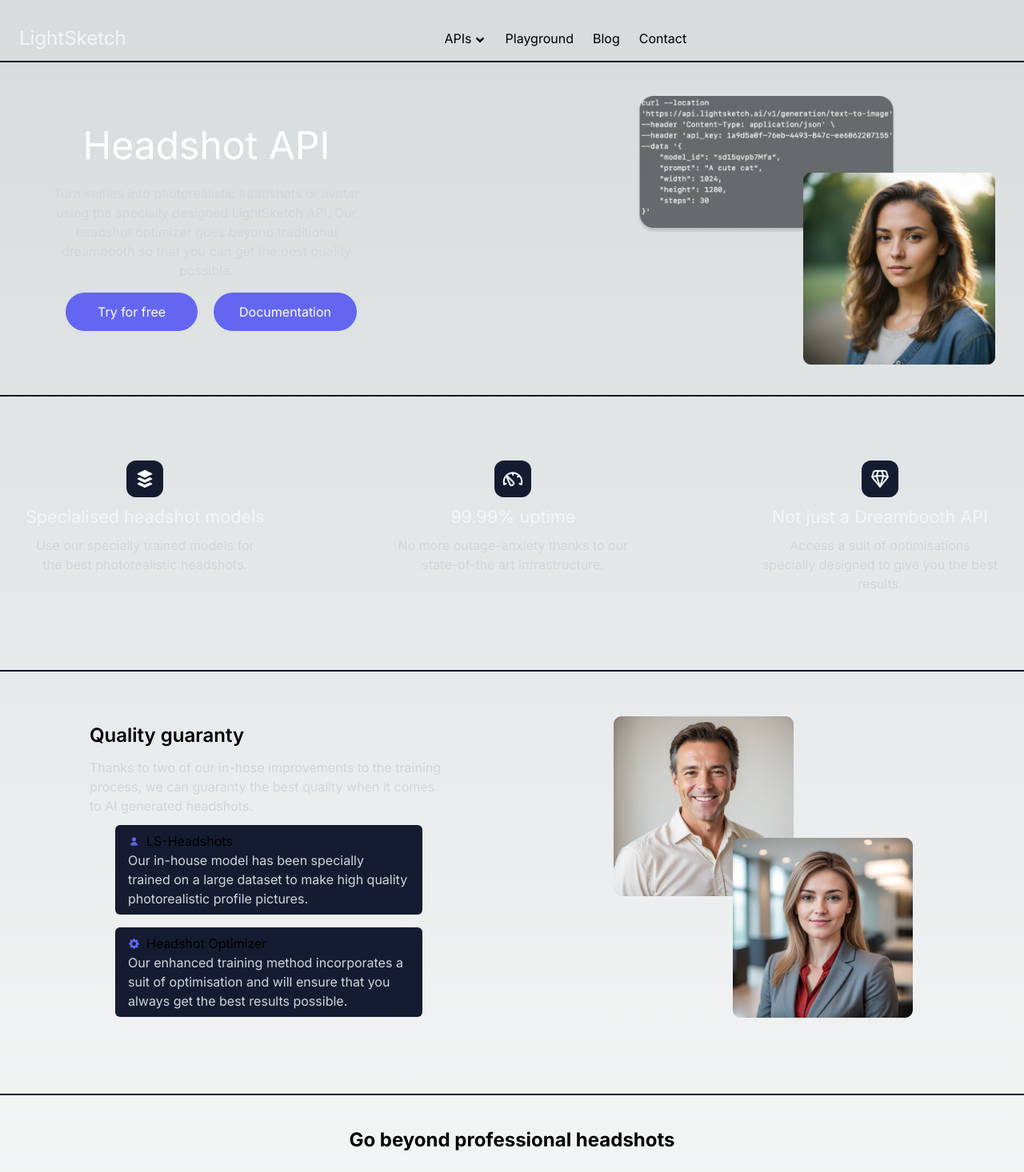
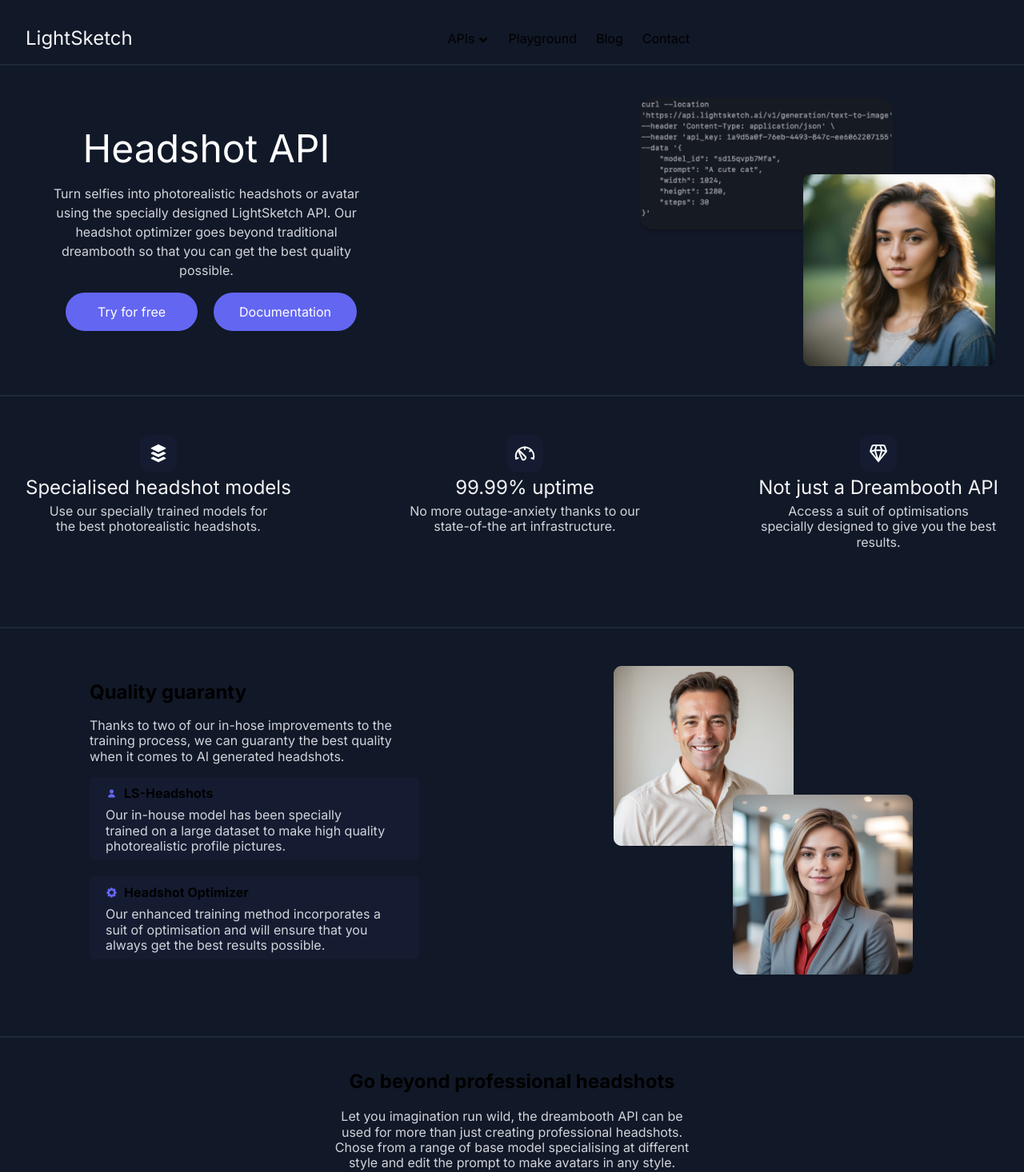
Before and after one commit to Fr0stm0urn3/lightsketch, a Next.js app: page / in a window 1280 px wide. Shown: the top 1466 px of the page at 80% size. Built offline with nearby package versions, Linux system fonts and the light colour scheme.

Commit message:
Slight adjustments for each component

```diff
--- a/app/globals.css
+++ b/app/globals.css
@@ -18,8 +18,7 @@
 
 body {
   color: rgb(var(--foreground-rgb));
-  background: linear-gradient(to bottom, transparent, rgb(var(--background-end-rgb)))
-    rgb(var(--background-start-rgb));
+  background: #111827;
   overflow-x: hidden;
 }
 
--- a/components/AIFeatures.tsx
+++ b/components/AIFeatures.tsx
@@ -40,13 +40,14 @@
 const AIFeatures = () => {
   return (
     <>
-      <div className="border border-slate-900 mt-10" />
+      <div className="border border-slate-800 container mx-auto mt-10" />
+      <div className="border border-slate-800 container mx-auto mt-[0.32px]" />
       <article className="container mx-auto flex flex-col justify-around items-center mt-12 lg:gap-56 lg:flex-row">
         <div className="space-y-5">
-          <h3 className="text-2xl max-w-sm lg:max-w-md -mb-2">
+          <h3 className="text-2xl max-w-sm lg:max-w-md -mb-2 font-bold leading-[29.05px]">
             Access a suit of powerful AI features{" "}
           </h3>
-          <p className="max-w-[330px] lg:max-w-[400px] text-gray-300">
+          <p className="max-w-[330px] lg:max-w-[400px] text-gray-300 text-base leading-[19.36px]">
             Our image generation API is composed of a suit of endpoints with powerful AI
             features. This gives you the flexibility to build you own image generation
             pipeline with the most up to date technology.{" "}
@@ -108,7 +109,8 @@
           priority
         />
       </article>
-      <div className="border border-slate-900 mt-20" />
+      <div className="border border-slate-800 container mx-auto mt-20" />
+      <div className="border border-slate-800 container mx-auto mt-[0.32px]" />
     </>
   )
 }
--- a/components/GenerationModel.tsx
+++ b/components/GenerationModel.tsx
@@ -3,10 +3,10 @@
     <>
       <div className="border border-t-0 border-slate-900 mt-4" />
       <section className="container mx-auto text-center space-y-6 mt-6 px-4">
-        <h3 className="max-w-md mx-auto lg:max-w-lg text-2xl">
+        <h3 className="w-[334px] mx-auto lg:max-w-lg text-2xl leading-[29.05px]">
           Access all the best image generation models
         </h3>
-        <p className="max-w-md text-gray-300 mx-auto text-xl lg:text-base">
+        <p className="text-gray-300 mx-auto w-[334px] lg:text-base leading-[19.36px]">
           We are constantly adding new models to the API for public access. You can also
           add your own model and keep them private.{" "}
         </p>
--- a/components/Hero.tsx
+++ b/components/Hero.tsx
@@ -10,13 +10,13 @@
 const Hero: React.FC<HeroProps> = ({ title, children, personImg }) => {
   return (
     <>
-      <div className="border border-slate-900 mt-3" />
+      <div className="border border-slate-800 mt-4 container mx-auto" />
       <header className="container justify-center md:mx-auto flex flex-col space-y-10  items-center lg:flex-row lg:space-y-0 lg:justify-between mt-20 lg:space-x-10 xl:space-x-72 2xl:space-x-[500px]">
         <div className="flex flex-col items-center mb-32 -mr-10 lg:mb-0 lg:ml-2 xl:ml-2 lg:mr-0  2xl:ml-2">
-          <h1 className="text-5xl w-[420px] lg:w-[500px] 2xl:min-w-[550px] text-white text-center mb-6 mx-auto">
+          <h1 className="text-5xl w-[420px] lg:w-[500px] 2xl:min-w-[550px] text-white text-center mb-5 mx-auto">
             {title}
           </h1>
-          <p className="text-gray-300 text-center w-[380px] lg:w-[406px] mx-auto text-lg lg:text-base">
+          <p className="text-gray-300 text-center w-[380px] lg:w-[406px] mx-auto text-lg lg:text-base leading-[19.36px]">
             {children}
           </p>
           <div className="flex justify-center gap-5 items-center lg:ml-3 mt-4 w-[370px]">
@@ -49,7 +49,7 @@
           />
         </div>
       </header>
-      <div className="border border-slate-900 mt-40 lg:mt-20" />
+      <div className="border border-slate-800 mt-44 lg:mt-20 container mx-auto " />
     </>
   )
 }
--- a/components/Models.tsx
+++ b/components/Models.tsx
@@ -7,10 +7,10 @@
   return (
     <>
       <article className="container mx-auto flex flex-col space-y-5 justify-center items-center text-center mt-10">
-        <h3 className="font-bold text-2xl max-w-[334px] lg:max-w-md">
+        <h3 className="font-bold text-2xl max-w-[334px] lg:max-w-md  leading-[29.05px]">
           Go beyond professional headshots
         </h3>
-        <p className="text-gray-300 max-w-[334px]  lg:max-w-md">
+        <p className="text-gray-300 max-w-[334px]  lg:max-w-md  leading-[19.36px]">
           Let you imagination run wild, the dreambooth API can be used for more than just
           creating professional headshots. Chose from a range of base model specialising
           at different style and edit the prompt to make avatars in any style.
@@ -45,7 +45,8 @@
           />
         </div>
       </article>
-      <div className="border border-slate-800 mt-10" />
+      <div className="container mx-auto border border-slate-800 mt-12" />
+      <div className="container mx-auto border border-slate-800 mt-[0.3px]" />
     </>
   )
 }
--- a/components/Navbar.tsx
+++ b/components/Navbar.tsx
@@ -19,7 +19,7 @@
     <nav className="relative flex justify-between items-center pt-8 px-6">
       <Link
         href={"/"}
-        className="text-gray-100 text-2xl cursor-pointer"
+        className="text-gray-100 text-2xl cursor-pointer pl-2"
         onClick={() => setIsMobileMenuOpen(false)}
       >
         LightSketch
--- a/components/Performance.tsx
+++ b/components/Performance.tsx
@@ -8,7 +8,7 @@
 
 const Performance: React.FC<PerformanceProps> = ({ logo, title, subtitle }) => {
   return (
-    <div className="flex flex-col text-center space-y-2">
+    <div className="flex flex-col text-center space-y-1">
       {/* <Image
         sizes="100vw"
         height={0}
@@ -18,8 +18,10 @@
         className="mb-2 mx-auto"
       /> */}
       <span className="mx-auto bg-[#151C31] p-2 rounded-xl">{logo}</span>
-      <h4 className="text-[1.35rem] text-gray-100">{title}</h4>
-      <p className="text-gray-300 max-w-[18.5rem] mx-auto">{subtitle}</p>
+      <h4 className="text-2xl text-gray-100">{title}</h4>
+      <p className="text-gray-300 max-w-[18.5rem] mx-auto leading-[19.36px]">
+        {subtitle}
+      </p>
     </div>
   )
 }
--- a/components/Performances.tsx
+++ b/components/Performances.tsx
@@ -215,7 +215,7 @@
   return (
     <>
       {isHomePage ? (
-        <section className="flex flex-col container mx-auto px-8 2xl:px-9 mt-20 lg:flex-row lg:space-y-0 lg:justify-between 2xl:gap-10">
+        <section className="flex flex-col container space-y-8 mx-auto px-8 2xl:px-9 mt-12 lg:flex-row lg:space-y-0 lg:justify-between 2xl:gap-10">
           {/* <Performance
             logo={logoOne}
             title={"Specialised headshot models"}
@@ -242,7 +242,7 @@
           ))}
         </section>
       ) : (
-        <section className="flex flex-col container mx-auto px-8 2xl:px-9 mt-20 lg:flex-row lg:space-y-0 lg:justify-between 2xl:gap-10">
+        <section className="flex flex-col container mx-auto px-8 space-y-8 2xl:px-9 mt-12 lg:flex-row lg:space-y-0 lg:justify-between 2xl:gap-10">
           {/* <Performance
             logo={logoOne}
             title={"Use any model"}
--- a/components/PremiumService.tsx
+++ b/components/PremiumService.tsx
@@ -7,17 +7,17 @@
   const pathname = usePathname()
 
   return (
-    <div className="bg-[#151C31] px-10 container mx-auto mt-10">
-      <div className="flex flex-col justify-center lg:flex-row lg:justify-between  items-center py-8 lg:space-x-80 rounded-md">
+    <div className="bg-[#151C31] px-10 container mx-auto mt-10 mb-10">
+      <div className="flex flex-col justify-center lg:flex-row lg:justify-between  items-center py-8 lg:space-x-80 rounded-md ">
         <div>
-          <h3 className="text-gray-100 text-2xl lg:mb-6 max-w-64  lg:max-w-full">
+          <h3 className="text-gray-100 text-2xl lg:mb-6 max-w-64  lg:max-w-full  leading-[29.05px]">
             The most powerful AI APIs at your fingertips
           </h3>
           <Link href={pathname === "/" ? "blog" : "/"} className="text-[#6366F1]">
             Get started for free now
           </Link>
         </div>
-        <button className="flex items-center gap-2 bg-[#6366F1] py-3 px-4 lg:px-9 rounded-3xl  mt-4 lg:mt-0">
+        <button className="flex items-center gap-2 bg-[#6366F1] py-3 px-4 lg:px-9 rounded-3xl  mt-4 lg:mt-0 lg:w-[200px] xl:w-auto">
           Get Started{" "}
           <span>
             <svg
--- a/components/QualityGuaranty.tsx
+++ b/components/QualityGuaranty.tsx
@@ -5,17 +5,17 @@
 const QualityGuaranty = () => {
   return (
     <>
-      <div className="border border-slate-900 mt-24" />
+      <div className="border border-slate-800 mt-24 container mx-auto" />
       <section className="container mx-auto my-16 flex flex-col justify-center items-center lg:flex-row md:justify-center lg:justify-between relative pb-8 lg:px-20 xl:px-28 ">
-        <div className="flex flex-col justify-center items-center space-y-3">
-          <h3 className="text-2xl self-start font-semibold">Quality guaranty</h3>
-          <p className="max-w-md text-gray-300">
+        <div className="flex flex-col justify-center space-y-4">
+          <h3 className="text-2xl self-start font-[700]">Quality guaranty</h3>
+          <p className=" text-gray-300 w-[334px] lg:w-[412px] leading-[19.36px]">
             Thanks to two of our in-hose improvements to the training process, we can
             guaranty the best quality when it comes to AI generated headshots.
           </p>
-          <div className="space-y-4 max-w-sm">
-            <div className="bg-[#151C31] px-4 py-2 rounded-md">
-              <h5 className="flex items-center gap-2">
+          <div className="space-y-5">
+            <div className="bg-[#151C31] pl-5 py-2  rounded-md">
+              <h5 className="flex items-center gap-2 font-[700] mb-1.5">
                 <span>
                   <svg
                     width="15"
@@ -33,13 +33,13 @@
                 </span>{" "}
                 LS-Headshots
               </h5>
-              <p className="max-w-md text-gray-300">
+              <p className="lg:w-[352px] text-gray-300 w-[307.77px] leading-[19.36px]">
                 Our in-house model has been specially trained on a large dataset to make
                 high quality photorealistic profile pictures.
               </p>
             </div>
-            <div className="bg-[#151C31] px-4 py-2 rounded-md">
-              <h5 className="flex items-center gap-2">
+            <div className="bg-[#151C31] pl-5 py-2 rounded-md">
+              <h5 className="flex items-center gap-2 font-[700] mb-1.5">
                 <span>
                   <svg
                     width="15"
@@ -58,7 +58,7 @@
                 </span>{" "}
                 Headshot Optimizer
               </h5>
-              <p className="max-w-md text-gray-300">
+              <p className="lg:w-[352px] text-gray-300 w-[311.27px] leading-[19.36px]">
                 Our enhanced training method incorporates a suit of optimisation and will
                 ensure that you always get the best results possible.
               </p>
@@ -73,7 +73,7 @@
             width={0}
             priority
             src={featuresMaleImg}
-            className="z-0 absolute mt-10 top-96 left-20 lg:relative md:mt-[7.65rem] md:top-64 md:left-44 lg:mt-0 lg:-left-44 lg:-top-20 mx-auto"
+            className="z-0 absolute mt-10 top-[25.5rem] left-32 lg:relative md:mt-[11.65rem] md:top-64 md:left-48 lg:mt-0 lg:-left-44 lg:-top-20 mx-auto"
           />
           <Image
             alt="Person-female"
@@ -82,11 +82,11 @@
             width={0}
             priority
             src={featuresFemaleImg}
-            className="z-10 absolute mt-48 right-32 top-96 md:mt-36 md:top-96 md:right-48  lg:top-36 lg:mt-0 lg:right-[5.5rem] xl:right-[8.7rem]"
+            className="z-10 absolute mt-48 right-32 top-[25.25rem] md:mt-36 md:top-[27.8rem] md:right-44  lg:top-36 lg:mt-0 lg:right-[5.5rem] xl:right-[8.7rem]"
           />
         </div>
       </section>
-      <div className="border border-slate-900 mt-[29rem] lg:mt-0" />
+      <div className="border border-slate-800 mt-[29rem] lg:mt-0 container mx-auto" />
     </>
   )
 }
```
